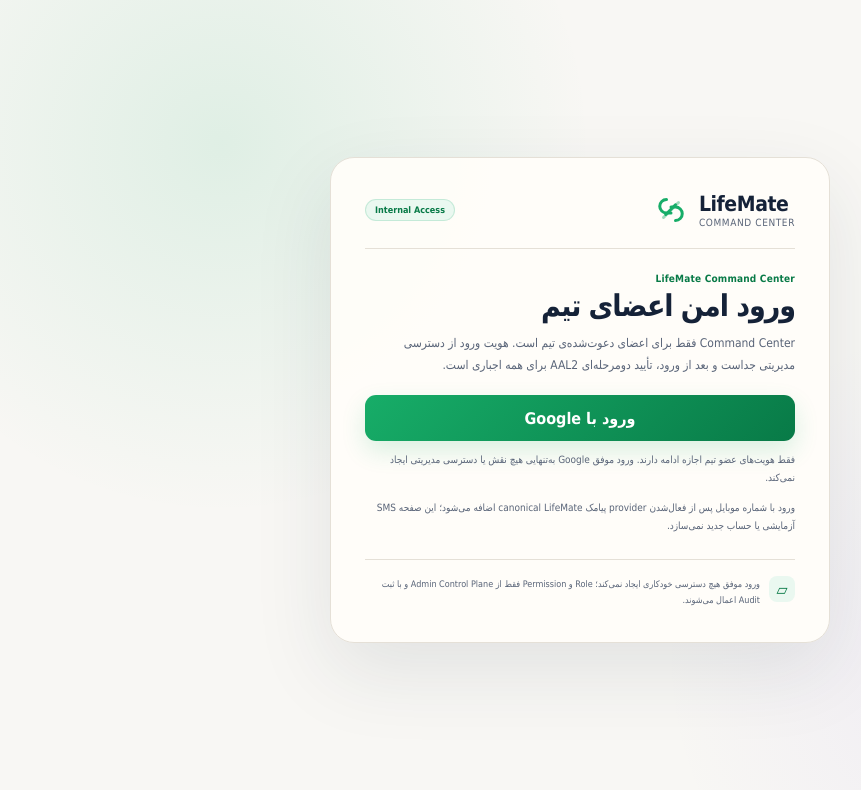
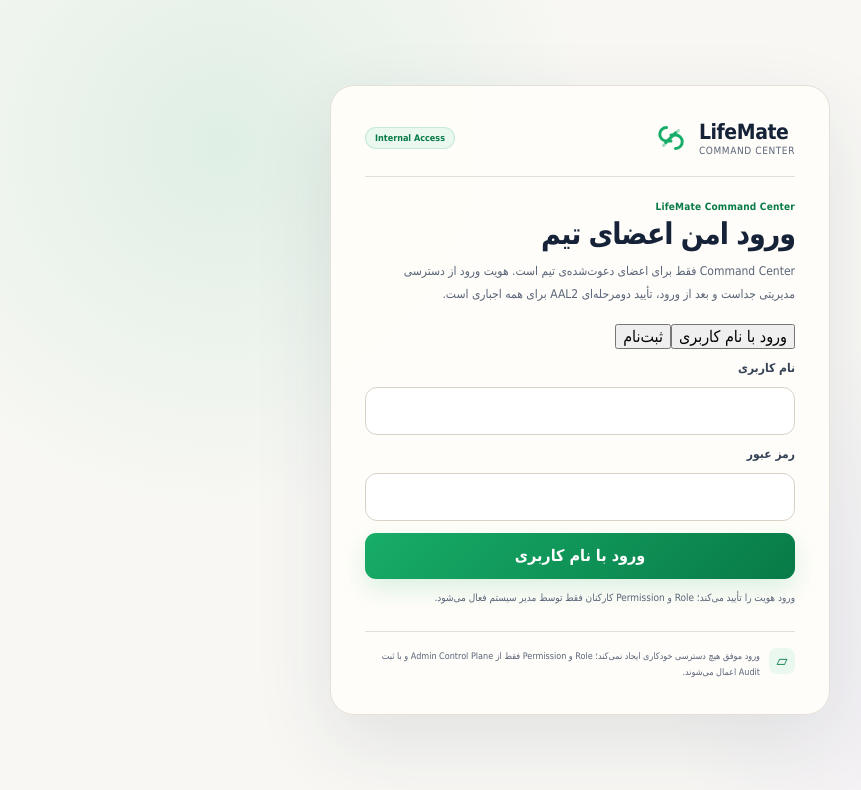
Before and after one commit to Hamrez95/lifemate-admin, a Next.js app: page /login in a window 1280 px wide. Shown: the top 790 px of the page, without its empty margins (379-1240 px from the left). Built offline with nearby package versions, Linux system fonts and the light colour scheme; no server answers.

Commit message:
feat(auth): add username/password login and pending signup

```diff
--- a/src/components/auth/AdminLoginFlow.tsx
+++ b/src/components/auth/AdminLoginFlow.tsx
@@ -3,9 +3,11 @@
 import { useRouter } from "next/navigation";
 import { type FormEvent, useCallback, useEffect, useMemo, useState } from "react";
 
+import { getPublicRuntimeConfig } from "@/src/lib/runtime-config";
 import { createBrowserSupabaseClient } from "@/src/lib/supabase/client";
 
 type Step = "provider" | "mfa-challenge" | "mfa-enroll" | "checking";
+type Mode = "login" | "signup";
 
 type Enrollment = {
   factorId: string;
@@ -13,14 +15,44 @@ type Enrollment = {
   secret: string;
 };
 
-function friendlyAuthError(): string {
-  return "ورود کامل نشد. دوباره تلاش کنید یا از مدیر سیستم برای بررسی عضویت کمک بگیرید.";
+type WorkforceAuthResponse = {
+  ok?: boolean;
+  code?: string;
+  status?: string;
+  access_state?: "founder_compat" | "mfa_required" | "pending_role";
+  session?: {
+    access_token?: string;
+    refresh_token?: string;
+  };
+};
+
+function friendlyAuthError(code?: string): string {
+  switch (code) {
+    case "username_unavailable":
+      return "این نام کاربری قبلاً استفاده شده است.";
+    case "try_again_later":
+      return "تعداد تلاش‌ها زیاد شده است. چند دقیقه دیگر دوباره امتحان کنید.";
+    case "pending_role":
+      return "حساب شما ثبت شده اما هنوز نقش و دسترسی آن توسط مدیر سیستم فعال نشده است.";
+    case "invalid_registration":
+      return "نام کاربری، نام نمایشی یا رمز عبور معتبر نیست. رمز عبور کارکنان باید حداقل ۸ کاراکتر باشد.";
+    case "registration_unavailable":
+      return "ثبت‌نام در حال حاضر کامل نشد. دوباره تلاش کنید یا با مدیر سیستم تماس بگیرید.";
+    default:
+      return "نام کاربری یا رمز عبور صحیح نیست، یا حساب هنوز برای Command Center فعال نشده است.";
+  }
 }
 
 export function AdminLoginFlow() {
   const router = useRouter();
   const supabase = useMemo(() => createBrowserSupabaseClient(), []);
+  const config = useMemo(() => getPublicRuntimeConfig(), []);
   const [step, setStep] = useState<Step>("checking");
+  const [mode, setMode] = useState<Mode>("login");
+  const [username, setUsername] = useState("");
+  const [displayName, setDisplayName] = useState("");
+  const [password, setPassword] = useState("");
+  const [confirmPassword, setConfirmPassword] = useState("");
   const [code, setCode] = useState("");
   const [factorId, setFactorId] = useState<string | null>(null);
   const [enrollment, setEnrollment] = useState<Enrollment | null>(null);
@@ -83,7 +115,7 @@ export function AdminLoginFlow() {
         await prepareMfa();
       } catch {
         if (active) {
-          setMessage(friendlyAuthError());
+          setMessage("برای ادامه، دوباره با نام کاربری وارد شوید.");
           setStep("provider");
         }
       }
@@ -93,23 +125,80 @@ export function AdminLoginFlow() {
     };
   }, [prepareMfa, supabase]);
 
-  async function signInWithGoogle() {
+  async function callWorkforceAuth(payload: Record<string, string>): Promise<WorkforceAuthResponse> {
+    const response = await fetch(`${config.supabaseUrl}/functions/v1/lifemate-admin-auth`, {
+      method: "POST",
+      headers: {
+        apikey: config.supabasePublishableKey,
+        "Content-Type": "application/json",
+      },
+      body: JSON.stringify(payload),
+      cache: "no-store",
+    });
+    const data = (await response.json()) as WorkforceAuthResponse;
+    if (!response.ok || !data.ok) {
+      throw new Error(data.code ?? "authentication_failed");
+    }
+    return data;
+  }
+
+  async function signInWithUsername(event: FormEvent<HTMLFormElement>) {
+    event.preventDefault();
     setPending(true);
     setMessage(null);
     try {
-      const redirectTo = `${window.location.origin}/auth/callback`;
-      const { error } = await supabase.auth.signInWithOAuth({
-        provider: "google",
-        options: {
-          redirectTo,
-          queryParams: { prompt: "select_account" },
-        },
+      const data = await callWorkforceAuth({ action: "login", username, password });
+      const accessToken = data.session?.access_token;
+      const refreshToken = data.session?.refresh_token;
+      if (!accessToken || !refreshToken) throw new Error("invalid_session");
+
+      const { error } = await supabase.auth.setSession({
+        access_token: accessToken,
+        refresh_token: refreshToken,
       });
       if (error) throw error;
-    } catch {
-      setMessage(
-        "ورود با Google در دسترس نیست. اگر این محیط تازه راه‌اندازی شده، تنظیمات Google provider را بررسی کنید.",
-      );
+
+      if (data.access_state === "pending_role") {
+        await supabase.auth.signOut({ scope: "local" });
+        setMessage(friendlyAuthError("pending_role"));
+        return;
+      }
+      if (data.access_state === "founder_compat") {
+        continueToCommandCenter();
+        return;
+      }
+      await prepareMfa();
+    } catch (error) {
+      const code = error instanceof Error ? error.message : undefined;
+      setMessage(friendlyAuthError(code));
+    } finally {
+      setPending(false);
+    }
+  }
+
+  async function signUpWithUsername(event: FormEvent<HTMLFormElement>) {
+    event.preventDefault();
+    setMessage(null);
+    if (password !== confirmPassword) {
+      setMessage("تکرار رمز عبور با رمز عبور یکسان نیست.");
+      return;
+    }
+    setPending(true);
+    try {
+      await callWorkforceAuth({
+        action: "signup",
+        username,
+        displayName: displayName || username,
+        password,
+      });
+      setMode("login");
+      setPassword("");
+      setConfirmPassword("");
+      setMessage("ثبت‌نام انجام شد. پس از اینکه مدیر سیستم Role شما را فعال کرد می‌توانید وارد شوید.");
+    } catch (error) {
+      const errorCode = error instanceof Error ? error.message : undefined;
+      setMessage(friendlyAuthError(errorCode));
+    } finally {
       setPending(false);
     }
   }
@@ -146,24 +235,121 @@ export function AdminLoginFlow() {
   return (
     <div className="auth-flow">
       {step === "provider" && (
-        <div className="auth-form">
+        <>
+          <div className="auth-tabs" role="tablist" aria-label="روش ورود Command Center">
             <button
               type="button"
-            className="primary-button"
-            onClick={() => void signInWithGoogle()}
+              className="auth-tab"
+              data-active={mode === "login"}
+              onClick={() => {
+                setMode("login");
+                setMessage(null);
+              }}
+            >
+              ورود با نام کاربری
+            </button>
+            <button
+              type="button"
+              className="auth-tab"
+              data-active={mode === "signup"}
+              onClick={() => {
+                setMode("signup");
+                setMessage(null);
+              }}
+            >
+              ثبت‌نام
+            </button>
+          </div>
+
+          {mode === "login" ? (
+            <form className="auth-form" onSubmit={signInWithUsername}>
+              <label htmlFor="admin-username">نام کاربری</label>
+              <input
+                id="admin-username"
+                name="username"
+                type="text"
+                autoComplete="username"
+                value={username}
+                onChange={(event) => setUsername(event.target.value)}
+                dir="ltr"
+                required
                 disabled={pending}
-          >
-            {pending ? "در حال انتقال امن..." : "ورود با Google"}
+              />
+              <label htmlFor="admin-password">رمز عبور</label>
+              <input
+                id="admin-password"
+                name="password"
+                type="password"
+                autoComplete="current-password"
+                value={password}
+                onChange={(event) => setPassword(event.target.value)}
+                dir="ltr"
+                required
+                disabled={pending}
+              />
+              <button type="submit" className="primary-button" disabled={pending}>
+                {pending ? "در حال ورود..." : "ورود با نام کاربری"}
               </button>
               <p className="auth-help">
-            فقط هویت‌های عضو تیم اجازه ادامه دارند. ورود موفق Google به‌تنهایی هیچ نقش یا دسترسی
-            مدیریتی ایجاد نمی‌کند.
+                ورود هویت را تأیید می‌کند؛ Role و Permission کارکنان فقط توسط مدیر سیستم فعال می‌شود.
               </p>
+            </form>
+          ) : (
+            <form className="auth-form" onSubmit={signUpWithUsername}>
+              <label htmlFor="admin-display-name">نام نمایشی</label>
+              <input
+                id="admin-display-name"
+                type="text"
+                autoComplete="name"
+                value={displayName}
+                onChange={(event) => setDisplayName(event.target.value)}
+                required
+                disabled={pending}
+              />
+              <label htmlFor="admin-signup-username">نام کاربری</label>
+              <input
+                id="admin-signup-username"
+                type="text"
+                autoComplete="username"
+                value={username}
+                onChange={(event) => setUsername(event.target.value)}
+                dir="ltr"
+                required
+                disabled={pending}
+              />
+              <label htmlFor="admin-signup-password">رمز عبور</label>
+              <input
+                id="admin-signup-password"
+                type="password"
+                autoComplete="new-password"
+                minLength={8}
+                value={password}
+                onChange={(event) => setPassword(event.target.value)}
+                dir="ltr"
+                required
+                disabled={pending}
+              />
+              <label htmlFor="admin-signup-password-confirm">تکرار رمز عبور</label>
+              <input
+                id="admin-signup-password-confirm"
+                type="password"
+                autoComplete="new-password"
+                minLength={8}
+                value={confirmPassword}
+                onChange={(event) => setConfirmPassword(event.target.value)}
+                dir="ltr"
+                required
+                disabled={pending}
+              />
+              <button type="submit" className="primary-button" disabled={pending}>
+                {pending ? "در حال ثبت‌نام..." : "ثبت‌نام با نام کاربری و رمز عبور"}
+              </button>
               <p className="auth-help">
-            ورود با شماره موبایل پس از فعال‌شدن provider پیامک canonical LifeMate اضافه می‌شود؛ این
-            صفحه SMS آزمایشی یا حساب جدید نمی‌سازد.
+                حساب جدید بدون Role ساخته می‌شود و تا زمان تأیید مدیر سیستم هیچ دسترسی مدیریتی ندارد.
               </p>
-        </div>
+            </form>
+          )}
+        </>
       )}
 
       {step === "mfa-challenge" && (
@@ -173,7 +359,7 @@ export function AdminLoginFlow() {
           </div>
           <h2>تأیید دومرحله‌ای</h2>
           <p className="auth-help">
-            کد فعلی برنامه Authenticator را وارد کنید. Command Center نشست AAL2 را الزامی می‌کند.
+            برای حساب‌های کارکنان، Command Center نشست AAL2 را الزامی می‌کند. کد فعلی Authenticator را وارد کنید.
           </p>
           <label htmlFor="admin-mfa-code">کد Authenticator</label>
           <input
@@ -200,8 +386,7 @@ export function AdminLoginFlow() {
           </div>
           <h2>فعال‌سازی Authenticator</h2>
           <p className="auth-help">
-            این مرحله برای هر عضو Command Center اجباری است. QR را با Google Authenticator،
-            Microsoft Authenticator، 1Password یا برنامه TOTP مشابه اسکن کنید و سپس کد را وارد کنید.
+            QR را با Google Authenticator، Microsoft Authenticator، 1Password یا برنامه TOTP مشابه اسکن کنید و سپس کد را وارد کنید.
           </p>
           <div className="mfa-qr">
             {/* eslint-disable-next-line @next/next/no-img-element */}
```
Lines whose indentation alone changed are shown as unchanged.
